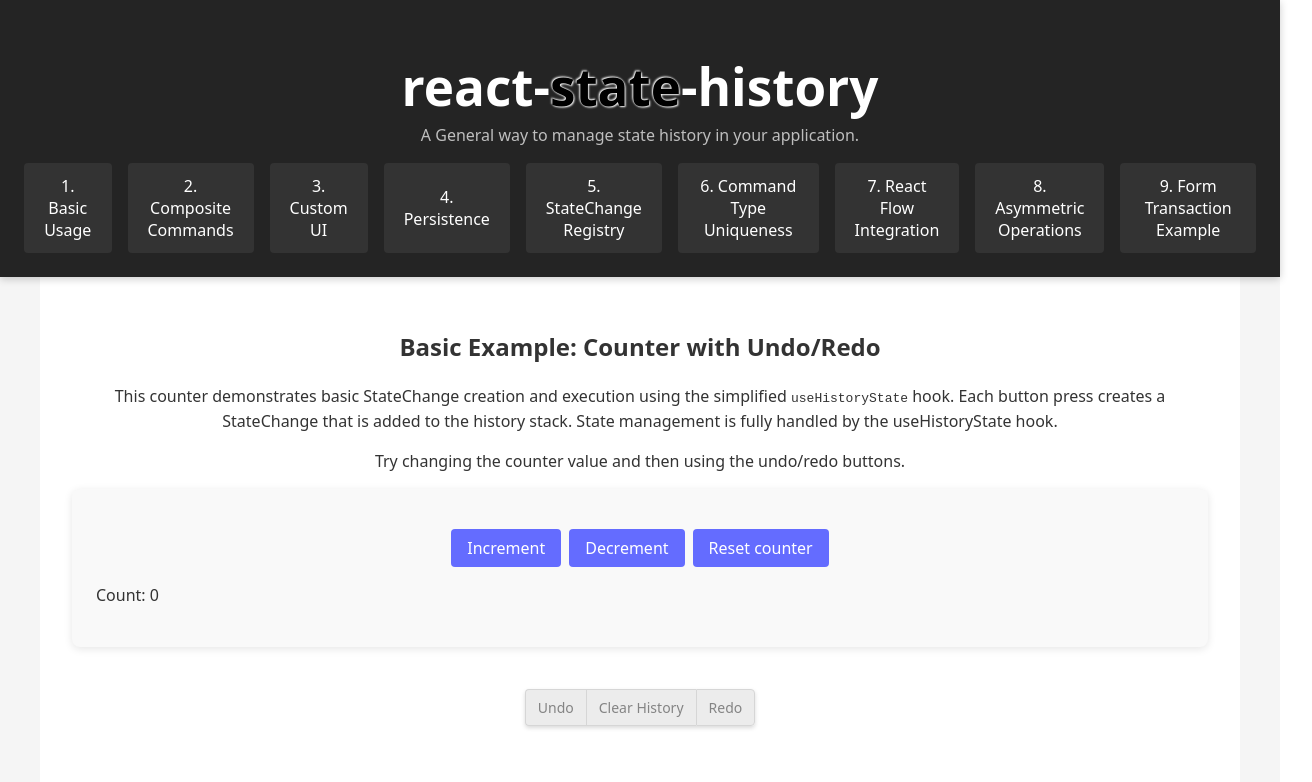
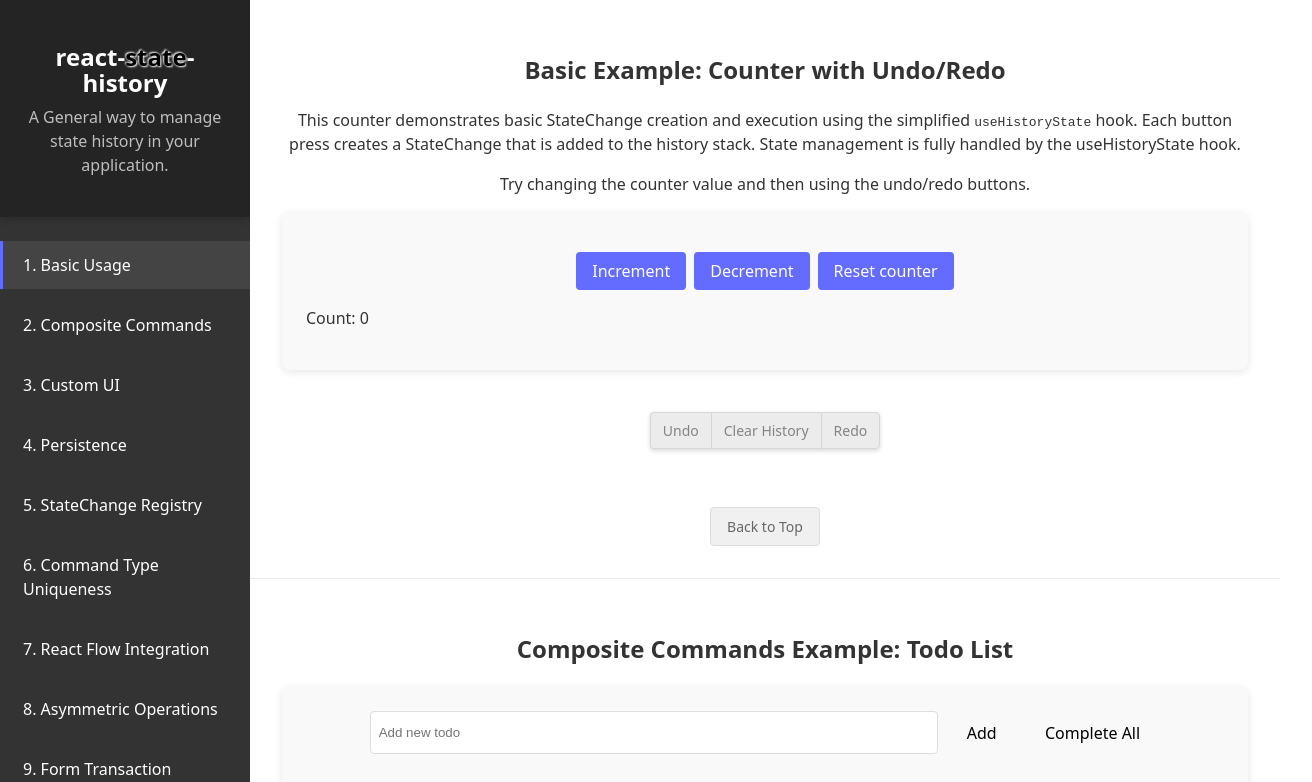
Before and after one commit to Jalez/react-state-history, a React (Vite) app: page / in a window 1280 px wide. Shown: the top 782 px of the page, 1312 px wide, since content can reach past the window. Built offline with nearby package versions, Linux system fonts and the light colour scheme.

Commit message:
Update example ui, ensure edge deletion is also tracked in reactFlowDelete example

```diff
--- a/package.json
+++ b/package.json
@@ -1,6 +1,6 @@
 {
   "name": "@jalez/react-state-history",
-  "version": "0.2.0",
+  "version": "0.2.1",
   "type": "module",
   "license": "MIT",
   "description": "A flexible React library for managing state history with undo/redo functionality",
--- a/src/App.css
+++ b/src/App.css
@@ -21,57 +21,87 @@ body {
   min-height: 100vh;
 }
 
-header {
+.content-wrapper {
+  display: flex;
+  flex: 1;
+}
+
+.sidebar {
+  width: 250px;
+  background-color: #333;
+  color: #fff;
+  position: fixed;
+  left: 0;
+  top: 0;
+  height: 100vh;
+  overflow-y: auto;
+  z-index: 100;
+  display: flex;
+  flex-direction: column;
+}
+
+.sidebar-header {
   background-color: #242424;
   color: #fff;
   padding: 1.5rem;
-  position: sticky;
-  top: 0;
-  z-index: 100;
+  transition: all 0.3s ease;
   box-shadow: 0 2px 8px rgba(0, 0, 0, 0.2);
 }
 
-header h1 {
+.sidebar-header h1 {
   margin-bottom: 0;
+  font-size: 1.5rem;
+  transition: font-size 0.3s ease;
 }
 
-header p {
+.sidebar-header p {
   margin-top: 0.5rem;
   opacity: 0.7;
+  transition: all 0.3s ease;
 }
 
-.tabs {
-  display: flex;
-  justify-content: center;
-  gap: 1rem;
-  margin-top: 1rem;
+.sidebar-header.scrolled h1 {
+  font-size: 1.2rem;
 }
 
-.tabs button {
-  padding: 0.75rem 1.25rem;
-  border: none;
-  border-radius: 4px;
-  background-color: #333;
-  color: #fff;
-  cursor: pointer;
-  font-size: 1rem;
-  transition: background-color 0.2s;
+.sidebar-header.scrolled p {
+  font-size: 0.8rem;
+  margin-top: 0.3rem;
 }
 
-.tabs button:hover {
-  background-color: #444;
+.nav-links {
+  display: flex;
+  flex-direction: column;
+  gap: 0.75rem;
+  padding: 1.5rem 0;
+  overflow-y: auto;
 }
 
-.tabs button.active {
-  background-color: #646cff;
+.nav-links a {
+  display: block;
+  padding: 0.75rem 1.25rem;
+  color: #fff;
+  text-decoration: none;
+  text-align: left;
+  border-left: 3px solid transparent;
+  transition: all 0.2s;
+}
+
+.nav-links a:hover {
+  background-color: #444;
+  border-left-color: #646cff;
+}
+
+.nav-links a.active {
+  background-color: #444;
+  border-left-color: #646cff;
 }
 
 main {
   flex: 1;
   background-color: #fff;
-  max-width: 1200px;
-  margin: 0 auto;
-  width: 100%;
+  margin-left: 250px;
+  width: calc(100% - 250px);
   box-sizing: border-box;
 }
 
@@ -80,8 +110,7 @@ main {
   padding: 2rem;
   color: #333;
   border-bottom: 1px solid #eaeaea;
-  /* Adjust scroll margin to account for the header height */
-  scroll-margin-top: 170px;
+  scroll-margin-top: 20px;
   padding-top: 2rem;
 }
 
@@ -105,7 +134,8 @@ main {
   border: 1px solid #ddd;
   border-radius: 4px;
   color: #666;
-  cursor: pointer;
+  text-decoration: none;
+  display: inline-block;
   font-size: 0.875rem;
   transition: all 0.2s;
 }
@@ -207,6 +237,8 @@ footer {
   color: #555;
   padding: 1rem;
   border-top: 1px solid #ddd;
+  margin-left: 250px;
+  width: calc(100% - 250px);
 }
 
 footer a {
@@ -219,12 +251,35 @@ footer a:hover {
 }
 
 @media (max-width: 768px) {
-  .tabs {
-    flex-direction: column;
+  .sidebar {
+    width: 100%;
+    height: auto;
+    position: relative;
+    overflow: visible;
   }
 
-  .section {
-    scroll-margin-top: 200px; /* Adjust for mobile where header is taller */
+  .sidebar-header {
+    position: sticky;
+    top: 0;
+    z-index: 100;
+  }
+
+  .nav-links {
+    padding-bottom: 0;
+  }
+
+  main {
+    margin-left: 0;
+    width: 100%;
+  }
+
+  footer {
+    margin-left: 0;
+    width: 100%;
+  }
+
+  .content-wrapper {
+    flex-direction: column;
   }
 }
 
--- a/src/App.tsx
+++ b/src/App.tsx
@@ -1,4 +1,4 @@
-import { useRef } from "react";
+import { useRef, useState, useEffect } from "react";
 import "./App.css";
 import { CounterExample } from "./examples/01-basic/Counter";
 import { TodoListExample } from "./examples/02-composite/TodoList";
@@ -22,17 +22,65 @@ function App() {
   const asymmetricOperationsRef = useRef<HTMLDivElement>(null);
   const FormTransactionRef = useRef<HTMLDivElement>(null);
 
-  // Scroll to section - fix the type to match React.useRef's return type
-  const scrollToSection = (ref: React.RefObject<HTMLDivElement | null>) => {
+  // Track active section and scroll position
+  const [activeSection, setActiveSection] = useState<string>("");
+  const [isScrolled, setIsScrolled] = useState(false);
+
+  // Update URL hash without triggering scroll
+  const updateHash = (hash: string) => {
+    window.history.pushState(null, "", hash);
+  };
+
+  // Scroll to section
+  const scrollToSection = (ref: React.RefObject<HTMLDivElement | null>, hash: string) => {
     if (ref.current) {
-      // Use scrollIntoView with supported options
       ref.current.scrollIntoView({ behavior: "smooth", block: "start" });
+      updateHash(hash);
+      setActiveSection(hash.replace('#', ''));
     }
   };
 
+  // Handle scroll events
+  useEffect(() => {
+    const handleScroll = () => {
+      if (window.scrollY > 50) {
+        setIsScrolled(true);
+      } else {
+        setIsScrolled(false);
+      }
+    };
+
+    window.addEventListener('scroll', handleScroll);
+
+    // Initial check
+    handleScroll();
+
+    return () => {
+      window.removeEventListener('scroll', handleScroll);
+    };
+  }, []);
+
+  // Set active section based on URL hash on initial load
+  useEffect(() => {
+    const hash = window.location.hash || "#basic";
+    setActiveSection(hash.replace('#', ''));
+
+    // If hash exists in URL, scroll to that section
+    if (hash) {
+      setTimeout(() => {
+        const element = document.getElementById(hash.replace('#', ''));
+        if (element) {
+          element.scrollIntoView({ behavior: "smooth", block: "start" });
+        }
+      }, 100);
+    }
+  }, []);
+
   return (
     <div className="app-container">
-      <header>
+      <div className="content-wrapper">
+        <aside className="sidebar">
+          <div className={`sidebar-header ${isScrolled ? 'scrolled' : ''}`}>
             <h1>
               react-
               <span
@@ -47,120 +95,219 @@ function App() {
               -history
             </h1>
             <p>A General way to manage state history in your application.</p>
+          </div>
 
-        <div className="tabs">
-          <button onClick={() => scrollToSection(basicRef)}>
+          <nav className="nav-links">
+            <a
+              href="#basic"
+              className={activeSection === "basic" ? "active" : ""}
+              onClick={(e) => {
+                e.preventDefault();
+                scrollToSection(basicRef, "#basic");
+              }}
+            >
               1. Basic Usage
-          </button>
-          <button onClick={() => scrollToSection(compositeRef)}>
+            </a>
+            <a
+              href="#composite"
+              className={activeSection === "composite" ? "active" : ""}
+              onClick={(e) => {
+                e.preventDefault();
+                scrollToSection(compositeRef, "#composite");
+              }}
+            >
               2. Composite Commands
-          </button>
-          <button onClick={() => scrollToSection(customUiRef)}>
+            </a>
+            <a
+              href="#custom-ui"
+              className={activeSection === "custom-ui" ? "active" : ""}
+              onClick={(e) => {
+                e.preventDefault();
+                scrollToSection(customUiRef, "#custom-ui");
+              }}
+            >
               3. Custom UI
-          </button>
-          <button onClick={() => scrollToSection(persistenceRef)}>
+            </a>
+            <a
+              href="#persistence"
+              className={activeSection === "persistence" ? "active" : ""}
+              onClick={(e) => {
+                e.preventDefault();
+                scrollToSection(persistenceRef, "#persistence");
+              }}
+            >
               4. Persistence
-          </button>
-          <button onClick={() => scrollToSection(registryRef)}>
+            </a>
+            <a
+              href="#registry"
+              className={activeSection === "registry" ? "active" : ""}
+              onClick={(e) => {
+                e.preventDefault();
+                scrollToSection(registryRef, "#registry");
+              }}
+            >
               5. StateChange Registry
-          </button>
-          <button onClick={() => scrollToSection(duplicateTypesRef)}>
+            </a>
+            <a
+              href="#duplicate-types"
+              className={activeSection === "duplicate-types" ? "active" : ""}
+              onClick={(e) => {
+                e.preventDefault();
+                scrollToSection(duplicateTypesRef, "#duplicate-types");
+              }}
+            >
               6. Command Type Uniqueness
-          </button>
-          <button onClick={() => scrollToSection(reactFlowRef)}>
+            </a>
+            <a
+              href="#react-flow"
+              className={activeSection === "react-flow" ? "active" : ""}
+              onClick={(e) => {
+                e.preventDefault();
+                scrollToSection(reactFlowRef, "#react-flow");
+              }}
+            >
               7. React Flow Integration
-          </button>
-          <button onClick={() => scrollToSection(asymmetricOperationsRef)}>
+            </a>
+            <a
+              href="#asymmetric-operations"
+              className={activeSection === "asymmetric-operations" ? "active" : ""}
+              onClick={(e) => {
+                e.preventDefault();
+                scrollToSection(asymmetricOperationsRef, "#asymmetric-operations");
+              }}
+            >
               8. Asymmetric Operations
-          </button>
-          <button onClick={() => scrollToSection(FormTransactionRef)}>
+            </a>
+            <a
+              href="#form-transaction"
+              className={activeSection === "form-transaction" ? "active" : ""}
+              onClick={(e) => {
+                e.preventDefault();
+                scrollToSection(FormTransactionRef, "#form-transaction");
+              }}
+            >
               9. Form Transaction Example
-          </button>
-        </div>
-      </header>
+            </a>
+          </nav>
+        </aside>
 
         <main>
           <div className="section" id="basic" ref={basicRef}>
             <CounterExample key="basic-example" />
             <div className="section-divider">
-            <button
+              <a
+                href="#top"
                 className="back-to-top"
-              onClick={() => window.scrollTo({ top: 0, behavior: "smooth" })}
+                onClick={(e) => {
+                  e.preventDefault();
+                  window.scrollTo({ top: 0, behavior: "smooth" });
+                  updateHash("");
+                }}
               >
                 Back to Top
-            </button>
+              </a>
             </div>
           </div>
 
           <div className="section" id="composite" ref={compositeRef}>
             <TodoListExample key="composite-example" />
             <div className="section-divider">
-            <button
+              <a
+                href="#top"
                 className="back-to-top"
-              onClick={() => window.scrollTo({ top: 0, behavior: "smooth" })}
+                onClick={(e) => {
+                  e.preventDefault();
+                  window.scrollTo({ top: 0, behavior: "smooth" });
+                  updateHash("");
+                }}
               >
                 Back to Top
-            </button>
+              </a>
             </div>
           </div>
 
           <div className="section" id="custom-ui" ref={customUiRef}>
             <ColorPickerExample key="custom-ui-example" />
             <div className="section-divider">
-            <button
+              <a
+                href="#top"
                 className="back-to-top"
-              onClick={() => window.scrollTo({ top: 0, behavior: "smooth" })}
+                onClick={(e) => {
+                  e.preventDefault();
+                  window.scrollTo({ top: 0, behavior: "smooth" });
+                  updateHash("");
+                }}
               >
                 Back to Top
-            </button>
+              </a>
             </div>
           </div>
 
           <div className="section" id="persistence" ref={persistenceRef}>
             <PersistentCounterExample key="persistence-example" />
             <div className="section-divider">
-            <button
+              <a
+                href="#top"
                 className="back-to-top"
-              onClick={() => window.scrollTo({ top: 0, behavior: "smooth" })}
+                onClick={(e) => {
+                  e.preventDefault();
+                  window.scrollTo({ top: 0, behavior: "smooth" });
+                  updateHash("");
+                }}
               >
                 Back to Top
-            </button>
+              </a>
             </div>
           </div>
 
           <div className="section" id="registry" ref={registryRef}>
             <PersistentToggleCounter key="registry-example" />
             <div className="section-divider">
-            <button
+              <a
+                href="#top"
                 className="back-to-top"
-              onClick={() => window.scrollTo({ top: 0, behavior: "smooth" })}
+                onClick={(e) => {
+                  e.preventDefault();
+                  window.scrollTo({ top: 0, behavior: "smooth" });
+                  updateHash("");
+                }}
               >
                 Back to Top
-            </button>
+              </a>
             </div>
           </div>
 
           <div className="section" id="duplicate-types" ref={duplicateTypesRef}>
             <DuplicateCommandTypesExample key="duplicate-types-example" />
             <div className="section-divider">
-            <button
+              <a
+                href="#top"
                 className="back-to-top"
-              onClick={() => window.scrollTo({ top: 0, behavior: "smooth" })}
+                onClick={(e) => {
+                  e.preventDefault();
+                  window.scrollTo({ top: 0, behavior: "smooth" });
+                  updateHash("");
+                }}
               >
                 Back to Top
-            </button>
+              </a>
             </div>
           </div>
 
           <div className="section" id="react-flow" ref={reactFlowRef}>
             <Flow key="react-flow-example" />
             <div className="section-divider">
-            <button
+              <a
+                href="#top"
                 className="back-to-top"
-              onClick={() => window.scrollTo({ top: 0, behavior: "smooth" })}
+                onClick={(e) => {
+                  e.preventDefault();
+                  window.scrollTo({ top: 0, behavior: "smooth" });
+                  updateHash("");
+                }}
               >
                 Back to Top
-            </button>
+              </a>
             </div>
           </div>
 
@@ -171,26 +318,37 @@ function App() {
           >
             <AsymmetricOperationsExample key="asymmetric-operations-example" />
             <div className="section-divider">
-            <button
+              <a
+                href="#top"
                 className="back-to-top"
-              onClick={() => window.scrollTo({ top: 0, behavior: "smooth" })}
+                onClick={(e) => {
+                  e.preventDefault();
+                  window.scrollTo({ top: 0, behavior: "smooth" });
+                  updateHash("");
+                }}
               >
                 Back to Top
-            </button>
+              </a>
             </div>
           </div>
           <div className="section" id="form-transaction" ref={FormTransactionRef}>
             <FormTransactionExample key="form-transaction-example" />
             <div className="section-divider">
-            <button
+              <a
+                href="#top"
                 className="back-to-top"
-              onClick={() => window.scrollTo({ top: 0, behavior: "smooth" })}
+                onClick={(e) => {
+                  e.preventDefault();
+                  window.scrollTo({ top: 0, behavior: "smooth" });
+                  updateHash("");
+                }}
               >
                 Back to Top
-            </button>
+              </a>
             </div>
           </div>
         </main>
+      </div>
 
       <footer>
         <p>
```
Also changed, not shown: src/examples/07-react-flow/reactFlowDelete.tsx (+85 -52 lines), 1 other file (tests, documents, lock files or other folders). Lines whose indentation alone changed are shown as unchanged.
